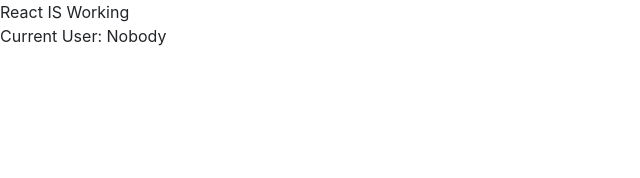
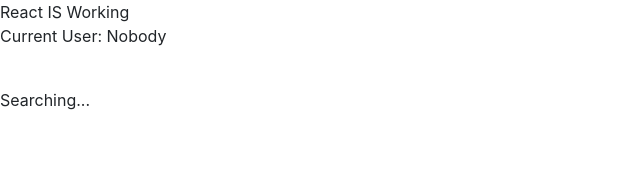
Before and after one commit to genxhero/quacker, a React (Create React App) app in the folder client/: page / in a window 1280 px wide. Shown: the top 178 px of the page, without its empty margins (0-640 px from the left). Built offline with nearby package versions, Linux system fonts and the light colour scheme.

Commit message:
add searching true

```diff
--- a/client/src/components/QuackForm.jsx
+++ b/client/src/components/QuackForm.jsx
@@ -7,15 +7,15 @@ import {Editor, EditorState, RichUtils, CompositeDecorator} from 'draft-js';
 
 const QuackForm = props => {
 
-    const test = (props) => {
-        console.log("This was passed as a prop")
+    const performSearch = (query) => {
+        updateSearch({query: query, searching: true});
     }
 
     const compositeDecorator = new CompositeDecorator([
         {
           strategy: usernameStrategy,
           component: UserSpan,
-          props: {performSearch: test}
+          props: {performSearch: performSearch}
         },
         {
           strategy: tagStrategy,
@@ -27,7 +27,7 @@ const QuackForm = props => {
         EditorState.createEmpty(compositeDecorator),
       );
 
-    const [userSearch, updateSearch ] = useState(null);
+    const [userSearch, updateSearch ] = useState({query: "", searching: false});
 
 
     return (
```
